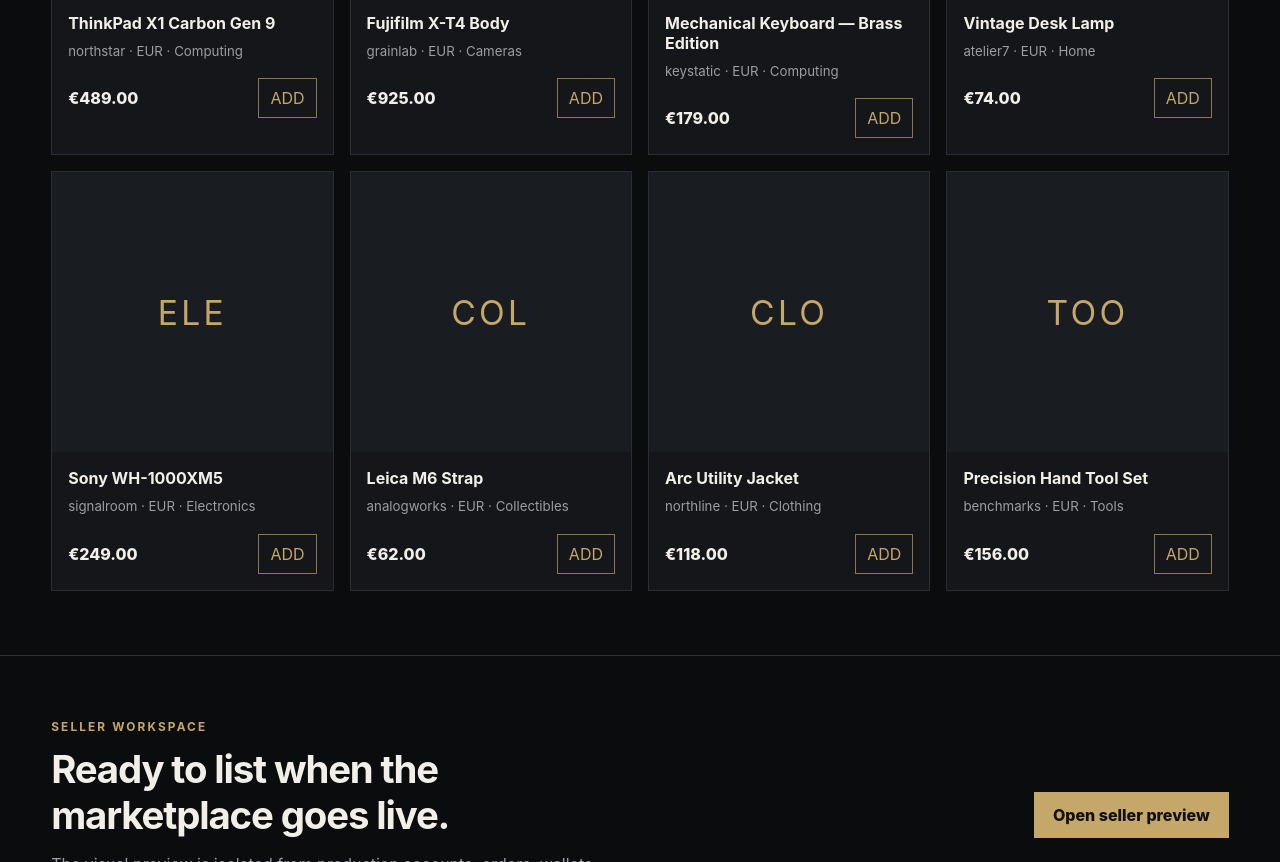
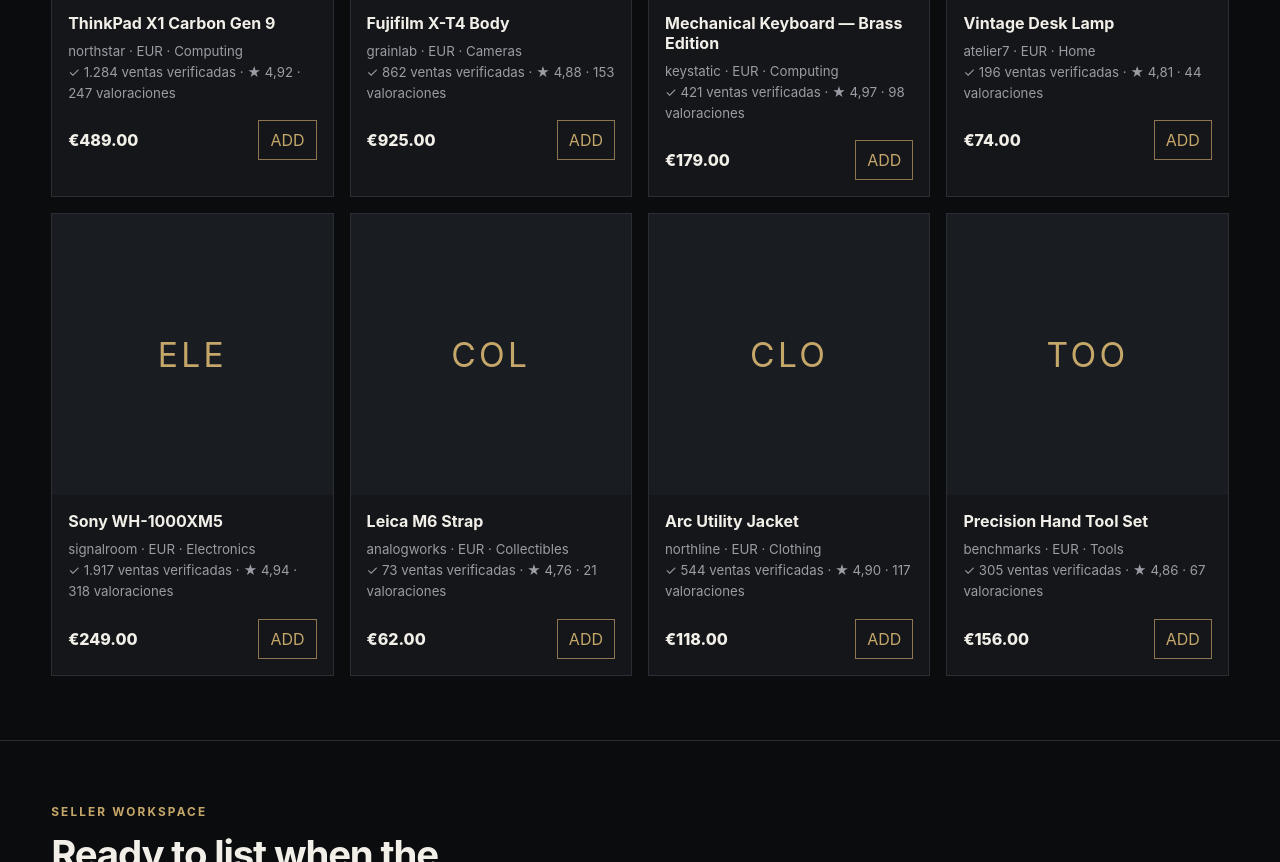
Before and after one commit to Baltas80/MERCORA, a website with bundled scripts: page web/index.html in a window 1280 px wide. Shown: the part 1477-2339 px from the top of the page. Built offline with nearby package versions, Linux system fonts and the light colour scheme; no server answers.

Commit message:
feat(reputation): load verified seller reputation widget

```diff
--- a/web/index.html
+++ b/web/index.html
@@ -67,5 +67,6 @@
   </div>
   <dialog id="cartDialog"><div class="dialog-head"><h2>Your preview cart</h2><button id="closeCart" type="button">Close</button></div><div id="cartItems"></div><div class="cart-total"><span>Total</span><strong id="cartTotal">€0</strong></div><button id="checkoutButton" class="button button-primary" type="button">Preview checkout</button></dialog>
   <script type="module" src="./app.js" defer></script>
+  <script type="module" src="./reputation.js" defer></script>
 </body>
 </html>
```
